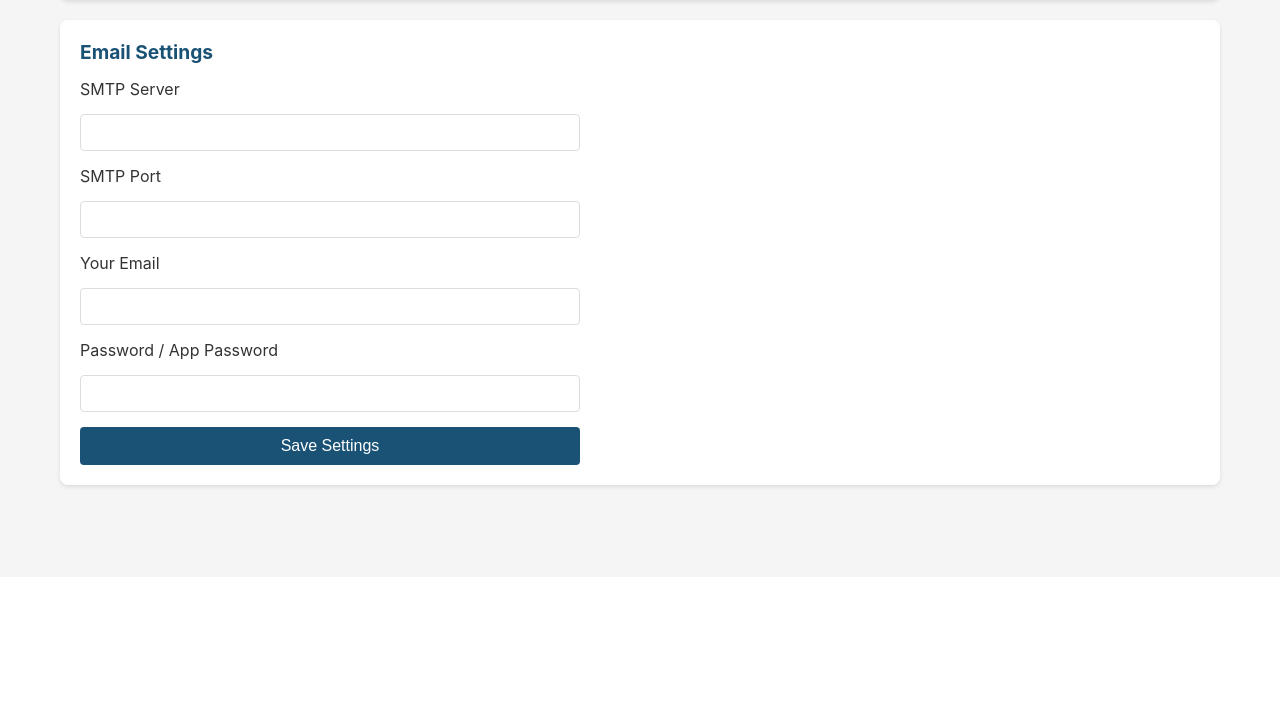
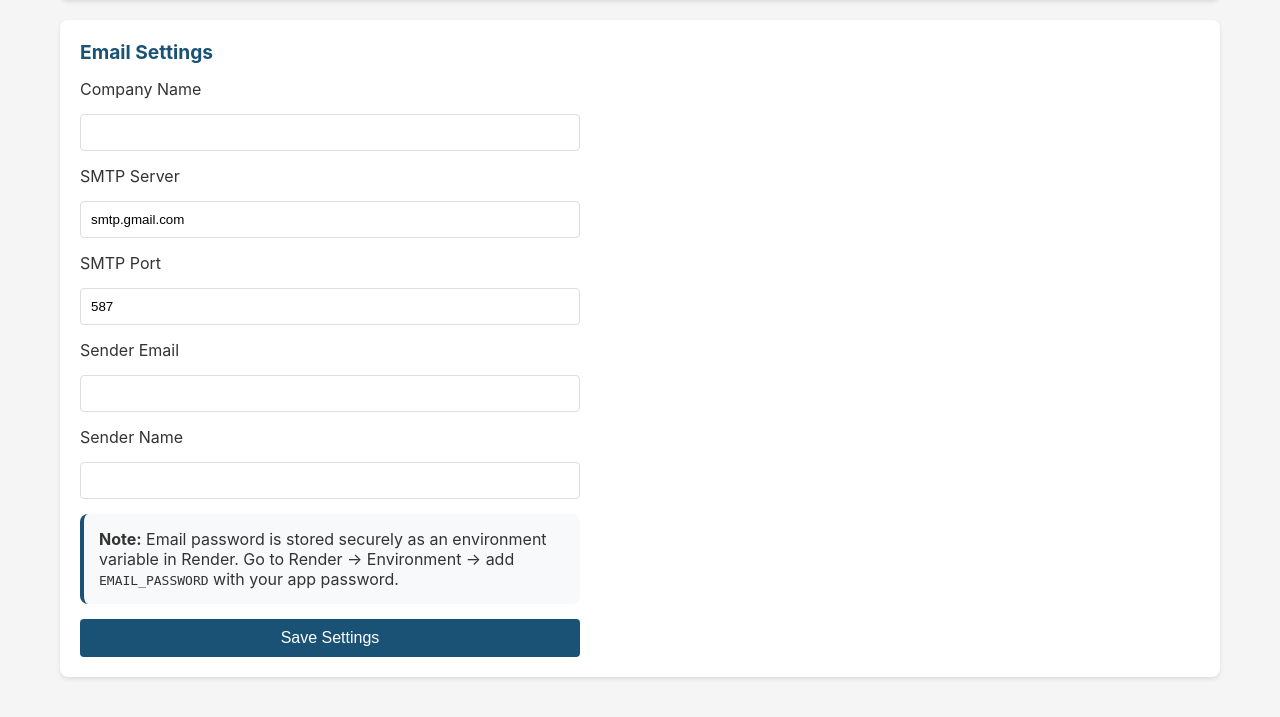
Before and after one commit to Clean-Ice-HMS/clean-ice-app, a Flask app: page /settings in a window 1280 px wide. Shown: the part 223-940 px from the top of the page. Before the commit the page ends 713 px from the top, so only its background shows below. Run offline with Flask 3, Linux system fonts and the light colour scheme; data that the repository does not hold is empty; some libraries are stand-ins or nearby versions.

Commit message:
Add files via upload

```diff
--- a/templates/settings.html
+++ b/templates/settings.html
@@ -3,21 +3,27 @@
 <div class="card">
     <h2>Email Settings</h2>
 
-    {% if request.args.get('saved') %}
+    {% if saved %}
     <div style="padding:15px; background:#d4edda; border:1px solid #28a745; border-radius:8px; margin-bottom:20px; color:#155724;">
-        ✓ Settings saved
+        ✓ Settings saved successfully
     </div>
     {% endif %}
 
     <form method="POST" style="display:grid; gap:15px; max-width:500px;">
+        <label>Company Name</label>
+        <input type="text" name="company_name" value="{{ company_name or '' }}" style="padding:10px; border:1px solid #ddd; border-radius:4px;">
         <label>SMTP Server</label>
-        <input type="text" name="smtp_server" value="{{ config.smtp_server }}" style="padding:10px; border:1px solid #ddd; border-radius:4px;">
+        <input type="text" name="smtp_server" value="{{ smtp_server or 'smtp.gmail.com' }}" style="padding:10px; border:1px solid #ddd; border-radius:4px;">
         <label>SMTP Port</label>
-        <input type="number" name="smtp_port" value="{{ config.smtp_port }}" style="padding:10px; border:1px solid #ddd; border-radius:4px;">
-        <label>Your Email</label>
-        <input type="email" name="sender_email" value="{{ config.sender_email }}" style="padding:10px; border:1px solid #ddd; border-radius:4px;">
-        <label>Password / App Password</label>
-        <input type="password" name="sender_password" value="{{ config.sender_password }}" style="padding:10px; border:1px solid #ddd; border-radius:4px;">
+        <input type="number" name="smtp_port" value="{{ smtp_port or '587' }}" style="padding:10px; border:1px solid #ddd; border-radius:4px;">
+        <label>Sender Email</label>
+        <input type="email" name="sender_email" value="{{ sender_email or '' }}" style="padding:10px; border:1px solid #ddd; border-radius:4px;">
+        <label>Sender Name</label>
+        <input type="text" name="sender_name" value="{{ sender_name or '' }}" style="padding:10px; border:1px solid #ddd; border-radius:4px;">
+        <div style="padding:15px; background:#f8f9fa; border-radius:8px; border-left:4px solid #1a5276;">
+            <strong>Note:</strong> Email password is stored securely as an environment variable in Render.
+            Go to Render → Environment → add <code>EMAIL_PASSWORD</code> with your app password.
+        </div>
         <button type="submit" class="btn btn-primary">Save Settings</button>
     </form>
 </div>
```
